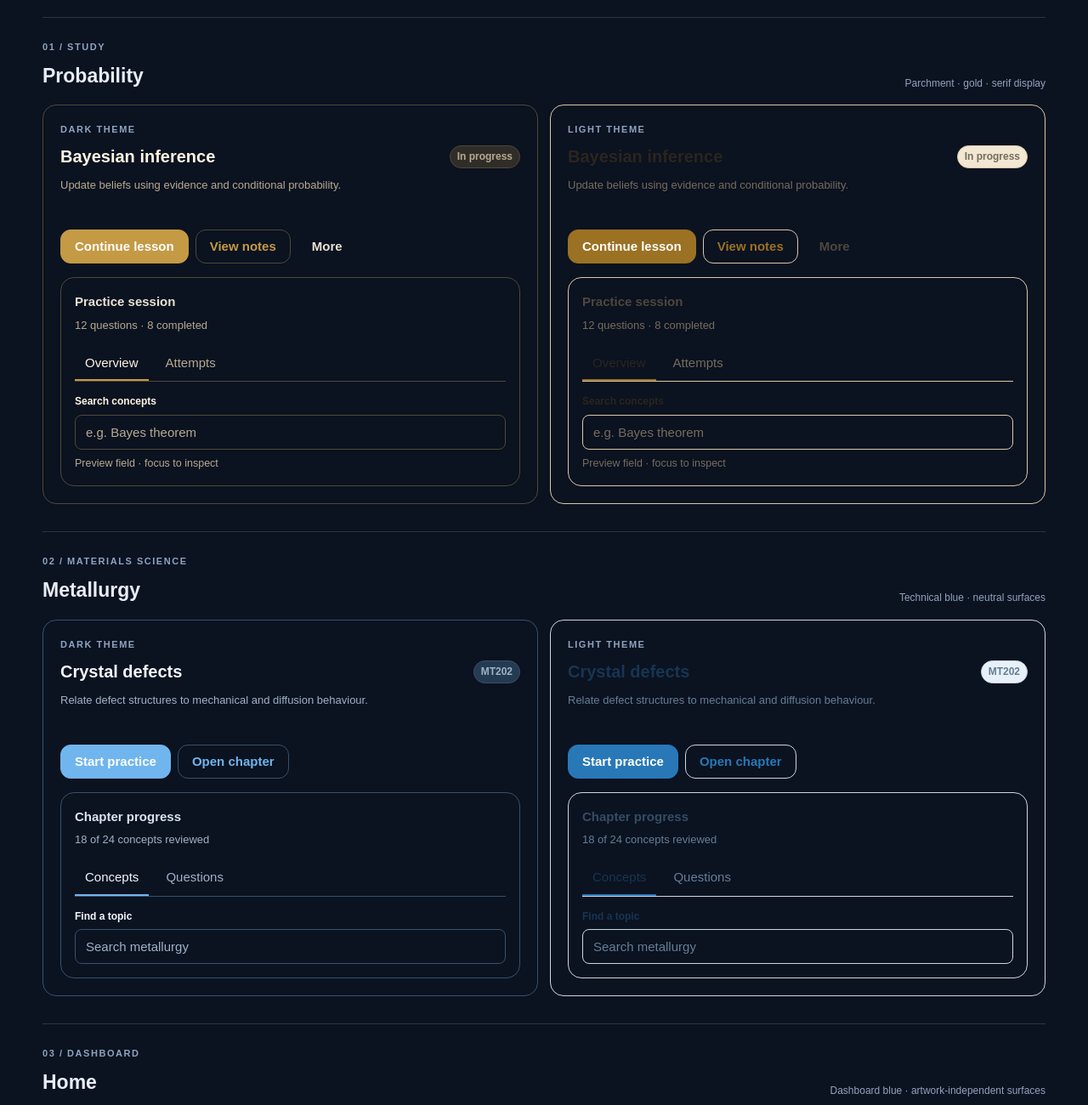
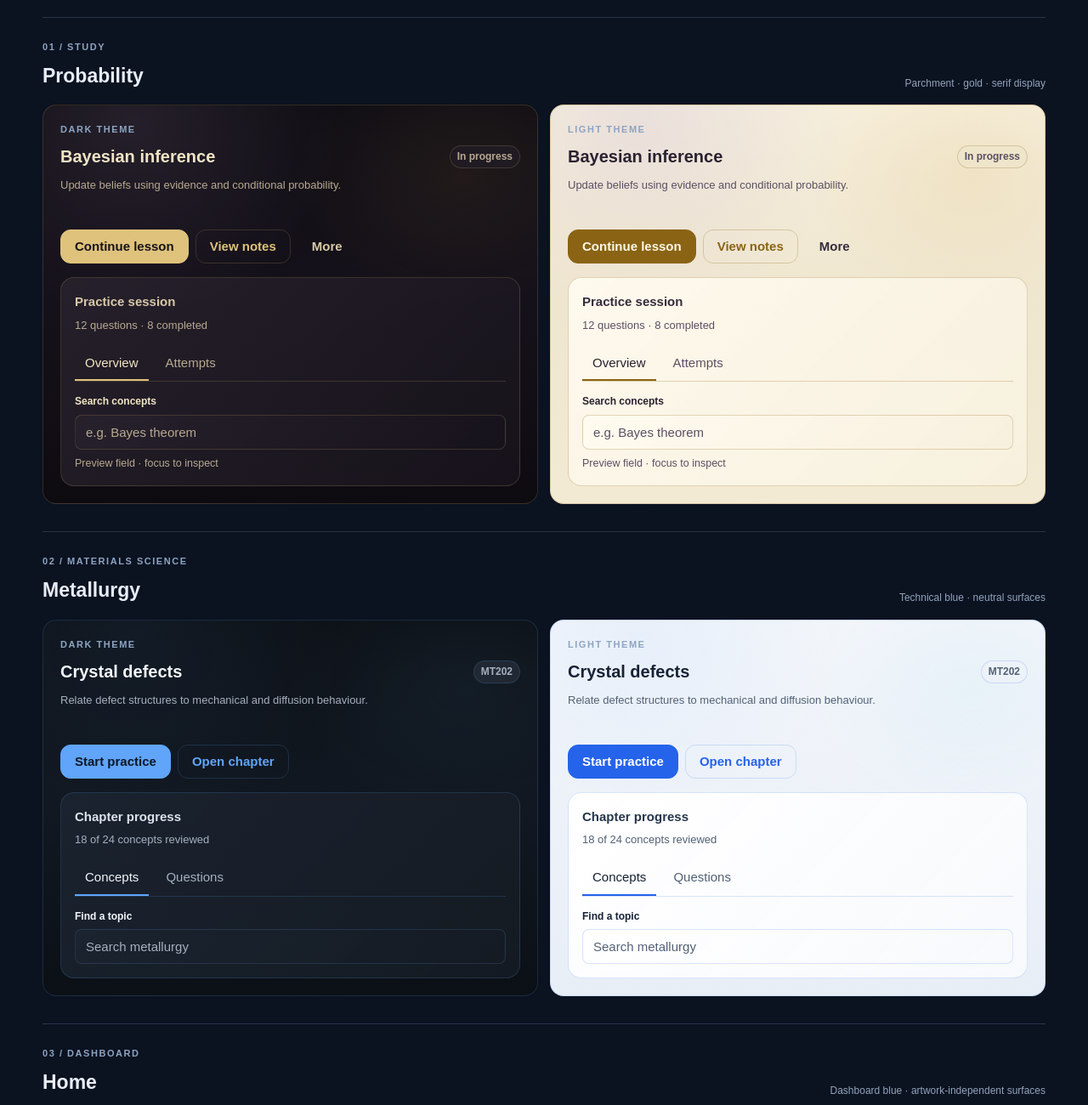
Before and after one commit to guiltythreee/Limitless-Design-System, a website: page preview/index.html in a window 1280 px wide. Shown: the part 200-1500 px from the top of the page at 85% size. Drawn offline with Linux system fonts and the light colour scheme.

Commit message:
Replace illustrative theme samples with live-sourced palette values

```diff
--- a/preview/preview.css
+++ b/preview/preview.css
@@ -36,16 +36,44 @@ h1 { margin: 0; font-size: clamp(30px, 5vw, 46px); letter-spacing: -.04em; }
 .sample-field-label { display: block; margin: 14px 0 6px; color: var(--ds-color-heading); font-size: 12px; font-weight: 600; }
 .sample-tabs { margin: 12px 0; }
 .sample-nav { margin: 12px 0; }
-.probability { --ink: #171717; --panel: #242321; --chip: #302d28; --body: #e9e2d3; --paper: #fff6e4; --dim: #b7aa91; --gold: #c49a45; --goldhi: #e0b85f; --panel-line: #514735; --ok: #70b58a; --bad: #d36f6f; --ds-font-serif: Georgia, serif; }
-.probability.light { --ink: #f5efe2; --panel: #fffaf0; --chip: #f1e7d2; --body: #4e473c; --paper: #2b251d; --dim: #766c5c; --gold: #9b7124; --goldhi: #795515; --panel-line: #d9c9a9; --ok: #26734a; --bad: #a93e3e; }
-.metallurgy { --ink: #101d2c; --panel: #1a2b3e; --chip: #243b52; --body: #d8e5f1; --paper: #f2f7fc; --dim: #9eb2c7; --gold: #70b5ed; --goldhi: #a0d0f5; --panel-line: #38516a; --ok: #75c49a; --bad: #df7777; }
-.metallurgy.light { --ink: #f2f7fc; --panel: #ffffff; --chip: #e8f1f8; --body: #344d64; --paper: #163653; --dim: #647e96; --gold: #2878b8; --goldhi: #165d96; --panel-line: #c7d8e7; --ok: #26734a; --bad: #a93e3e; }
-.home { --home-panel: rgba(22, 40, 63, .96); --home-panel-strong: #243e5d; --home-ink: #edf5ff; --home-muted: #a9bfd8; --home-blue: #4c9be8; --home-border: #34516f; --ds-color-canvas: #10243a; }
-.home.light { --home-panel: #ffffff; --home-panel-strong: #e9f2fb; --home-ink: #1d3b59; --home-muted: #5e7893; --home-blue: #236eaf; --home-border: #c8d9e9; --ds-color-canvas: #eef4fa; }
-.competition { --comp-panel: #1c2c42; --comp-ink: #eaf2fc; --comp-muted: #a5b7cc; --comp-accent: #5c9fe5; --comp-border: #354b66; --ds-color-canvas: #101d30; }
-.competition.light { --comp-panel: #ffffff; --comp-ink: #1b3a5a; --comp-muted: #5b7590; --comp-accent: #286fae; --comp-border: #c9d9e8; --ds-color-canvas: #eef4fa; }
-.codeforces { --ds-color-canvas: #081424; }
-.codeforces.light { --ds-color-canvas: #f0f5fa; --ds-color-surface: rgba(249, 252, 255, .94); --ds-color-surface-raised: rgba(232, 242, 252, .75); --ds-color-text: #526d87; --ds-color-heading: #1c3d5c; --ds-color-muted: #526d87; --ds-color-border: rgba(59, 112, 159, .22); --ds-color-on-accent: #ffffff; }
+.probability {
+  --ink:#100e14; --panel:#1b1720; --gold:#dfc27b; --mutedgold:#a9905b; --paper:#f1e5c5;
+  --dim:#b7aa91; --soft:#c3b69d; --body:#d7c9a8; --faint:#857a66; --inset:#100d14;
+  --track:#08070a; --chip:#201a22; --ongold:#18131a; --goldhi:#f1d995; --bar:#b99a56;
+  --ok:#c9dfc6; --line:rgba(223,194,123,.2);
+  --page-bg:radial-gradient(ellipse at 18% 4%,rgba(109,91,119,.22),transparent 36%),radial-gradient(ellipse at 85% 18%,rgba(124,92,49,.14),transparent 28%),linear-gradient(180deg,#100e14 0%,#15111a 50%,#0d0b10 100%);
+  --panel-bg:linear-gradient(135deg,rgba(40,34,45,.88),rgba(23,19,27,.93)); --panel-line:rgba(223,194,123,.17);
+}
+.probability.light {
+  --ink:#f6efdc; --panel:#fbf6e8; --gold:#8a6414; --mutedgold:#7a6532; --paper:#2a2230;
+  --dim:#5b5063; --soft:#493f52; --body:#352c3d; --faint:#7a6f66; --inset:#fffaf0;
+  --track:#e4d9bd; --chip:#efe5ca; --ongold:#fff8e6; --goldhi:#a47a1c; --bar:#8a6414;
+  --ok:#1f4d2b; --line:rgba(138,100,20,.25);
+  --page-bg:radial-gradient(ellipse at 18% 4%,rgba(200,180,220,.25),transparent 36%),radial-gradient(ellipse at 85% 18%,rgba(224,190,120,.2),transparent 28%),linear-gradient(180deg,#f6efdc 0%,#efe6cf 50%,#f3ead3 100%);
+  --panel-bg:linear-gradient(135deg,rgba(255,251,240,.9),rgba(247,240,222,.93)); --panel-line:rgba(138,100,20,.25);
+}
+.metallurgy {
+  --ink:#0d1117; --panel:#171d25; --gold:#60a5fa; --mutedgold:#7aa7d8; --paper:#f3f6fb;
+  --dim:#a5b0bf; --soft:#c3ccd8; --body:#dce3ec; --faint:#8290a2; --inset:#10151c;
+  --track:#090d12; --chip:#202833; --ongold:#0d1725; --goldhi:#93c5fd; --bar:#3b82f6;
+  --ok:#86d6a2; --bad:#f09a9a; --line:#60a5fa33;
+  --page-bg:radial-gradient(ellipse at 18% 4%,#31547a24,transparent 36%),radial-gradient(ellipse at 85% 18%,#315a7620,transparent 28%),linear-gradient(180deg,#0d1117 0%,#111821 50%,#0b1016 100%);
+  --panel-bg:linear-gradient(135deg,#1b2430e8,#151b23f2); --panel-line:#60a5fa2b;
+}
+.metallurgy.light {
+  --ink:#f3f6fa; --panel:#fff; --gold:#2563eb; --mutedgold:#426da8; --paper:#172235;
+  --dim:#536276; --soft:#3e4d61; --body:#26364b; --faint:#738196; --inset:#f7f9fc;
+  --track:#e1e7ef; --chip:#edf2f8; --ongold:#fff; --goldhi:#1d4ed8; --bar:#2563eb;
+  --ok:#247347; --bad:#b33d48; --line:#2563eb35;
+  --page-bg:radial-gradient(ellipse at 18% 4%,#dce9fa80,transparent 36%),radial-gradient(ellipse at 85% 18%,#dceef780,transparent 28%),linear-gradient(180deg,#f3f6fa 0%,#edf2f8 50%,#e8eef6 100%);
+  --panel-bg:linear-gradient(135deg,#fffffffa,#f7f9fcf5); --panel-line:#2563eb2b;
+}
+.home { --home-panel:rgba(8,18,32,.78); --home-panel-strong:rgba(8,20,38,.91); --home-border:rgba(105,166,225,.19); --home-ink:#eaf3ff; --home-muted:#a9bfd7; --home-blue:#64b4ff; --ds-color-canvas:transparent; }
+.home.light { --home-panel:rgba(255,255,255,.96); --home-panel-strong:rgba(255,255,255,.99); --home-border:rgba(35,75,115,.25); --home-ink:#172f49; --home-muted:#405d79; --ds-color-canvas:transparent; }
+.competition { --comp-panel:rgba(8,20,36,.84); --comp-border:rgba(101,166,226,.22); --comp-muted:#a8bfd7; --comp-ink:#eaf3ff; --comp-accent:#67b6ff; --ds-color-canvas:transparent; }
+.competition.light { --comp-panel:rgba(248,252,255,.86); --comp-border:rgba(64,112,157,.23); --comp-muted:#526b83; --comp-ink:#1c3045; --comp-accent:#276da9; --ds-color-canvas:transparent; }
+.codeforces { --ds-color-canvas:#081424; }
+.codeforces.light { --ds-color-canvas:#f0f5fa; }
 .preview-footer { padding: 28px 0 12px; border-top: 1px solid #27364a; color: #8296b0; font-size: 12px; }
 @media (max-width: 760px) {
   body { padding: 18px; }
```
